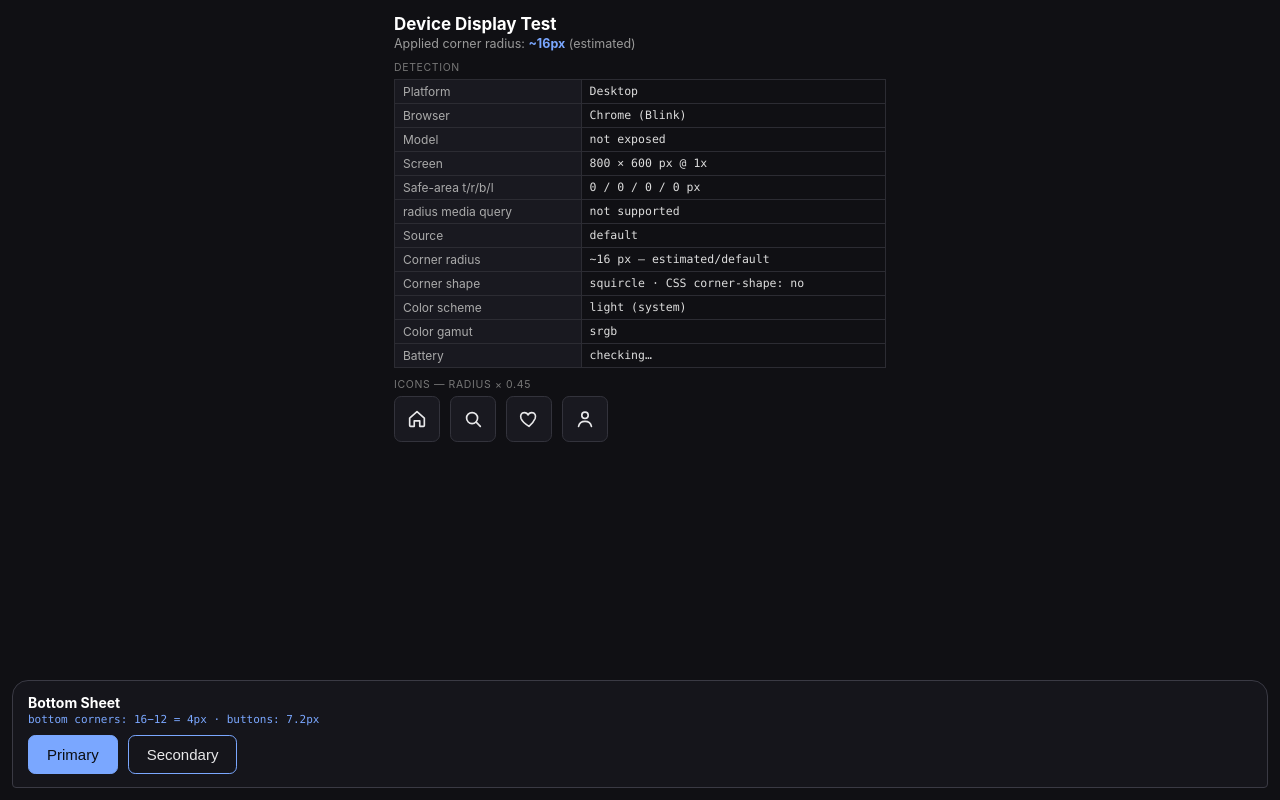
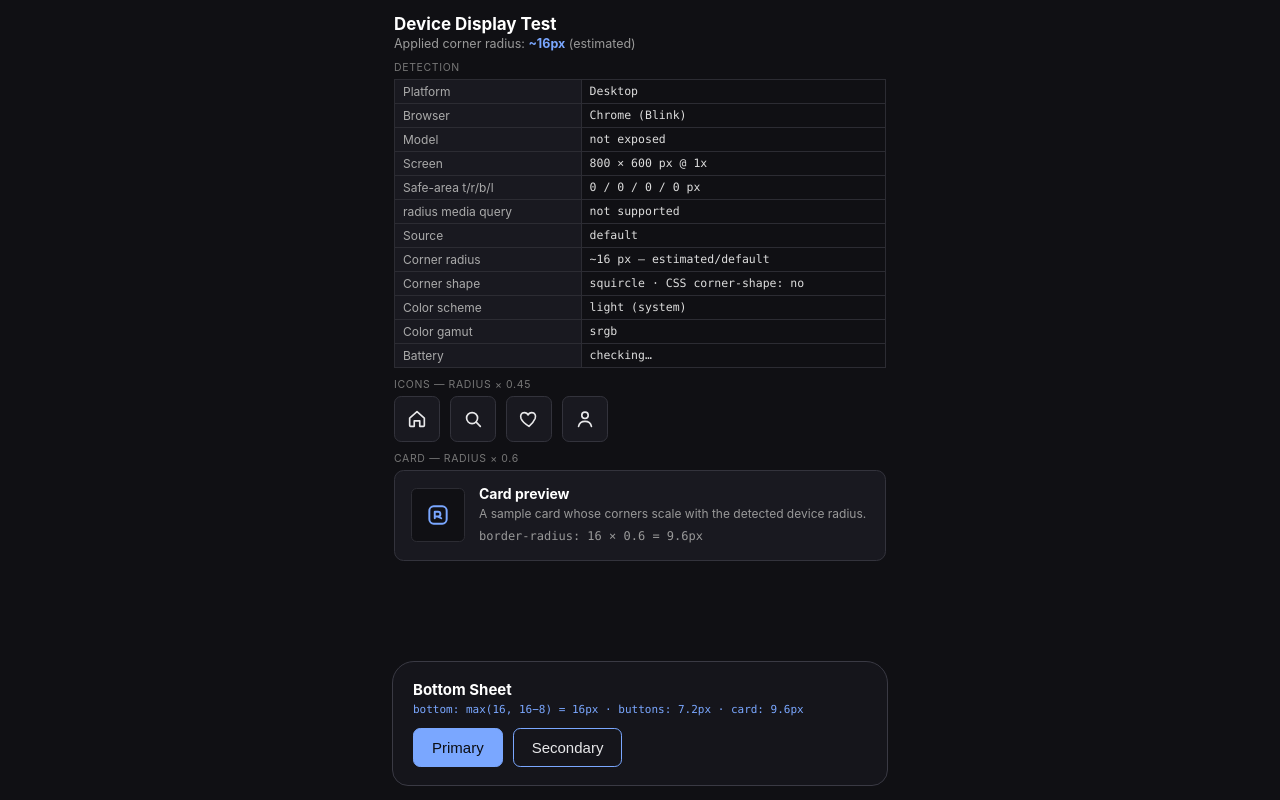
Before and after one commit to Fanconma/website-test-repo, a plain HTML site: page display-test/index.html in a window 1280 px wide. Drawn offline with Linux system fonts and the light colour scheme.

Commit message:
Implement card component in index.html
Added card component with styling and layout adjustments.

```diff
--- a/display-test/index.html
+++ b/display-test/index.html
@@ -37,13 +37,31 @@
   }
   .icon-tile svg { width: 22px; height: 22px; stroke: #e8e8ea; fill: none; stroke-width: 1.8; stroke-linecap: round; stroke-linejoin: round; }
 
+  .card {
+    display: flex; gap: 14px; align-items: center;
+    background: #191920; border: 1px solid #33333c;
+    border-radius: calc(var(--device-radius) * 0.6);
+    padding: 14px 16px;
+  }
+  .card-art {
+    width: 54px; height: 54px; flex: none;
+    background: #101014; border: 1px solid #2c2c33;
+    border-radius: calc(var(--device-radius) * 0.35);
+    display: flex; align-items: center; justify-content: center;
+  }
+  .card-art svg { width: 26px; height: 26px; stroke: var(--accent); fill: none; stroke-width: 1.8; stroke-linecap: round; stroke-linejoin: round; }
+  .card-body h3 { font-size: 14px; color: #fff; margin-bottom: 3px; }
+  .card-body p { font-size: 12px; color: #999; line-height: 1.45; }
+  .card-meta { font-family: ui-monospace, Menlo, Consolas, monospace; font-size: 10.5px; color: var(--accent); margin-top: 6px; }
+
   #sheet {
-    position: fixed; left: 12px; right: 12px; bottom: max(12px, env(safe-area-inset-bottom)); z-index: 10;
-    background: #15151b; border: 1px solid #3a3a44; padding: 13px 15px;
-    border-radius: 16px 16px max(0px, calc(var(--device-radius) - 12px)) max(0px, calc(var(--device-radius) - 12px));
+    position: fixed; left: 12px; right: 12px; bottom: max(14px, env(safe-area-inset-bottom)); z-index: 10;
+    max-width: 496px; margin: 0 auto;
+    background: #15151b; border: 1px solid #3a3a44; padding: 18px 20px;
+    border-radius: 22px 22px max(16px, calc(var(--device-radius) - 8px)) max(16px, calc(var(--device-radius) - 8px));
   }
-  #sheet h2 { font-size: 14px; margin-bottom: 2px; color: #fff; }
-  #sheetInfo { font-size: 11px; color: var(--accent); font-family: ui-monospace, Menlo, Consolas, monospace; margin-bottom: 9px; }
+  #sheet h2 { font-size: 15px; margin-bottom: 4px; color: #fff; }
+  #sheetInfo { font-size: 11px; color: var(--accent); font-family: ui-monospace, Menlo, Consolas, monospace; margin-bottom: 12px; }
   .row { display: flex; gap: 10px; }
   button.btn {
     font-size: 15px; padding: 10px 18px;
@@ -55,7 +73,7 @@
   /* Continuous-curvature corners (matches OEM squircle screens);
      falls back to circular border-radius automatically. */
   @supports (corner-shape: squircle) {
-    button.btn, .icon-tile, #sheet { corner-shape: squircle; }
+    button.btn, .icon-tile, .card, .card-art, #sheet { corner-shape: squircle; }
   }
 </style>
 </head>
@@ -73,6 +91,16 @@
   <div class="icon-tile"><svg viewBox="0 0 24 24"><circle cx="11" cy="11" r="6"/><path d="M15.5 15.5 20 20"/></svg></div>
   <div class="icon-tile"><svg viewBox="0 0 24 24"><path d="M12 20s-7-4.3-8.7-8.5C2 8 3.8 5 6.9 5c1.9 0 3.5 1 4.1 2.6C11.6 6 13.2 5 15.1 5c3.1 0 4.9 3 3.6 6.5C17 15.7 12 20 12 20z"/></svg></div>
   <div class="icon-tile"><svg viewBox="0 0 24 24"><circle cx="12" cy="8" r="3.5"/><path d="M5 20c.7-3.6 3.5-5.4 7-5.4s6.3 1.8 7 5.4"/></svg></div>
+</div>
+
+<p class="lbl">Card — radius × 0.6</p>
+<div class="card">
+  <div class="card-art"><svg viewBox="0 0 24 24"><rect x="4" y="4" width="16" height="16" rx="4"/><path d="M9 15V9h3a2.2 2.2 0 0 1 0 4.4H9m3 0 3 1.6"/></svg></div>
+  <div class="card-body">
+    <h3>Card preview</h3>
+    <p>A sample card whose corners scale with the detected device radius.</p>
+    <p class="card-meta" id="cardMeta"></p>
+  </div>
 </div>
 
 <div id="sheet">
@@ -190,8 +218,11 @@ function render() {
     'Applied corner radius: <b>' + (state.exact ? '' : '~') + state.radius + 'px</b> (' +
     (state.exact ? 'exact' : 'estimated') + ')';
   document.getElementById('sheetInfo').textContent =
-    'bottom corners: ' + state.radius + '−12 = ' + Math.max(state.radius - 12, 0) +
-    'px · buttons: ' + (state.radius * 0.45).toFixed(1) + 'px';
+    'bottom: max(16, ' + state.radius + '−8) = ' + Math.max(state.radius - 8, 16) +
+    'px · buttons: ' + (state.radius * 0.45).toFixed(1) +
+    'px · card: ' + (state.radius * 0.6).toFixed(1) + 'px';
+  document.getElementById('cardMeta').textContent =
+    'border-radius: ' + state.radius + ' × 0.6 = ' + (state.radius * 0.6).toFixed(1) + 'px';
   document.body.style.paddingBottom = (document.getElementById('sheet').offsetHeight + 20) + 'px';
 }
 
```
